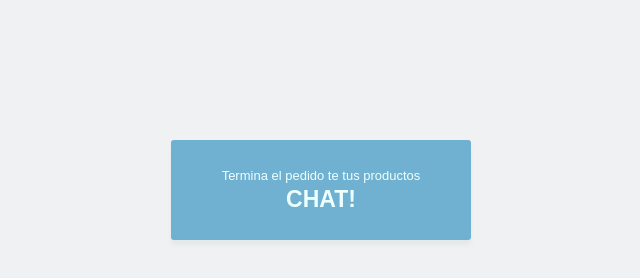
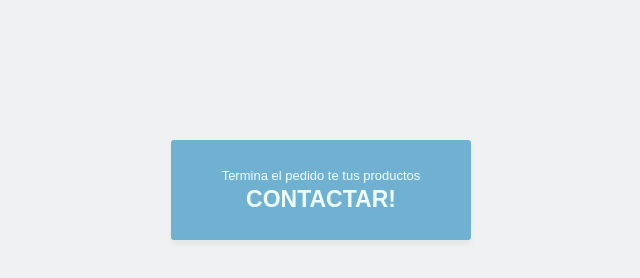
Before and after one commit to estebanrfp/private-realtime-chat, a website: page views/home.html in a window 1280 px wide. Shown: the whole page, without its empty margins (319-959 px from the left). Drawn offline with Linux system fonts and the light colour scheme; files that its build step writes are made by us from their sources.

Commit message:
Nuevo
Cambio

```diff
--- a/views/home.html
+++ b/views/home.html
@@ -26,7 +26,7 @@
 			<a title="Create" href="/create" id="create">
 				<div id="createbutton">
 					<div id="little">Termina el pedido te tus productos</div>
-					<div id="big">CHAT!</div>
+					<div id="big">CONTACTAR!</div>
 				</div>
 			</a>
 
```
